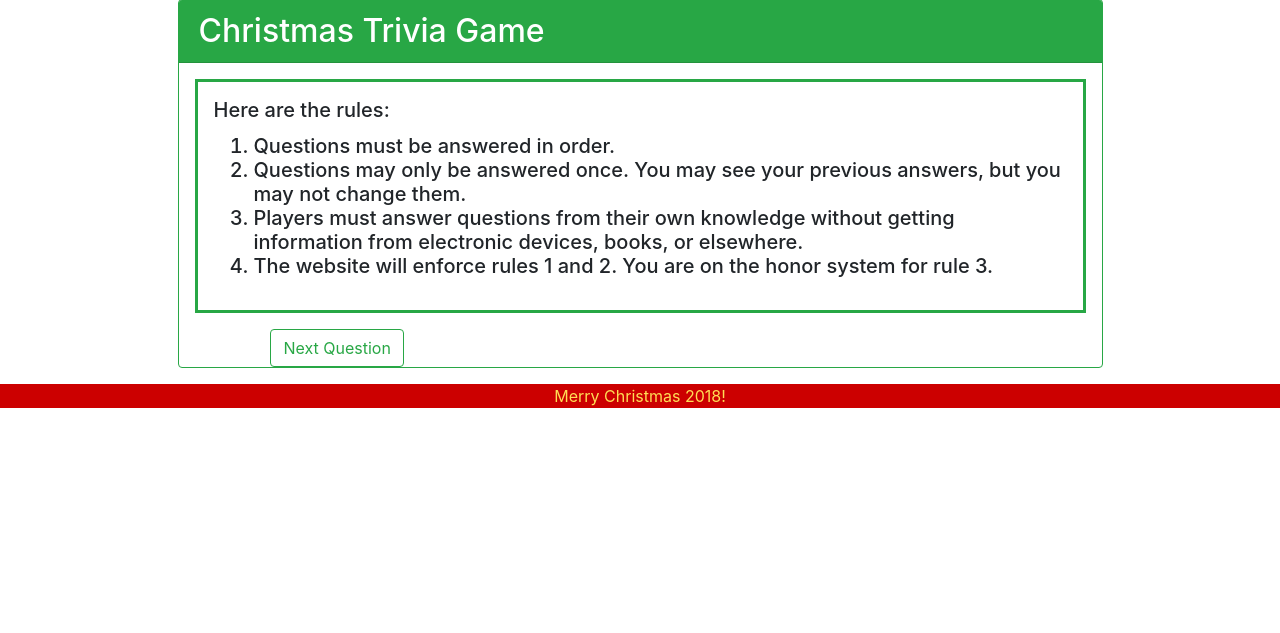
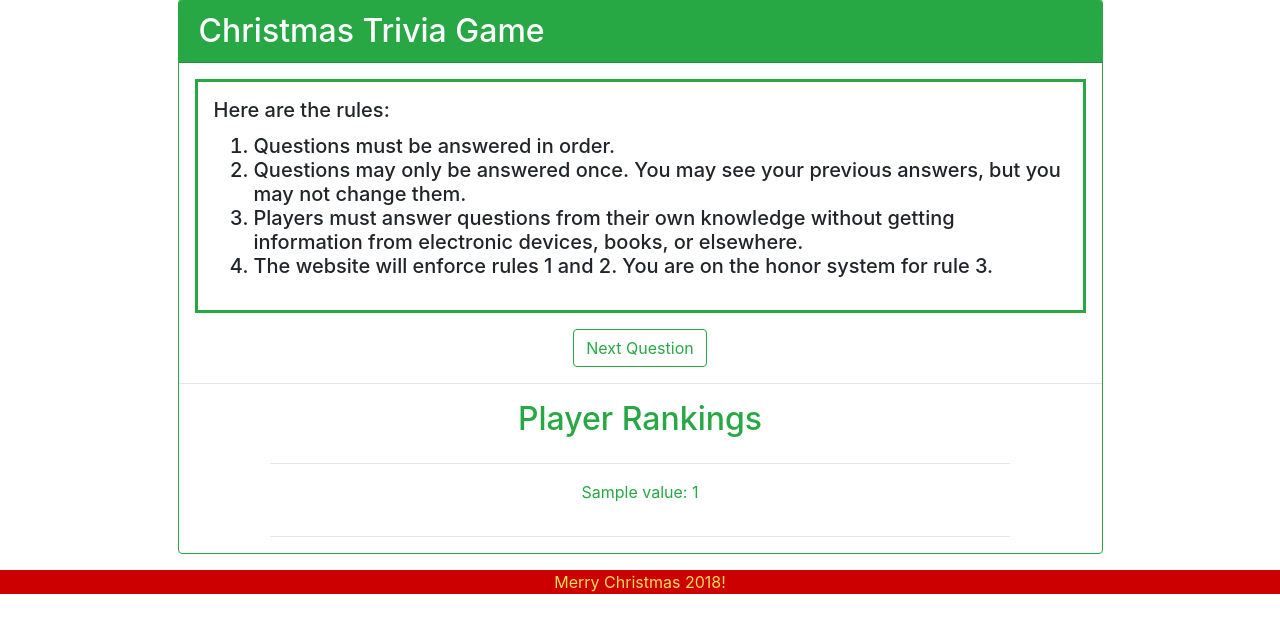
Before and after one commit to JMorris1575/christmas18, a Django app: template c18/trivia/templates/trivia/scoreboard.html in a window 1280 px wide. Shown: the part 121-754 px from the top of the page. Run offline with Django 3.2, Linux system fonts and the light colour scheme; the template is opened without the code that fills it: most values are stand-ins (such as "Sample title", 1, 10 or a date in 2020); some libraries are stand-ins or nearby versions; grey boxes are pictures that could not be loaded.

Commit message:
Finished trivia_scoreboard.html, trivia_question.html up next

```diff
--- a/c18/trivia/templates/trivia/scoreboard.html
+++ b/c18/trivia/templates/trivia/scoreboard.html
@@ -16,11 +16,35 @@
             </ol>
         </div>
         <div class="col-md-10 mx-md-auto">
-            {% if user_attempts == 0 %}
-                <a class="btn btn-outline-success mx-auto" href="{% url 'trivia:next_question' %}">First Question</a>
-            {% else %}
-                <a class="btn btn-outline-success mx-auto" href="{% url 'trivia:next_question' %}">Next Question</a>
-            {% endif %}
+            <div class="row justify-content-center">
+                {% if user_attempts == 0 %}
+                    <a class="btn btn-outline-success text-center" href="{% url 'trivia:next_question' %}">First Question</a>
+                {% else %}
+                    <a class="btn btn-outline-success mx-auto text-center" href="{% url 'trivia:next_question' %}">Next Question</a>
+                {% endif %}
+            </div>
+        </div>
+        <hr>
+        <div class="col-md-10 mx-md-auto">
+            <div class="row justify-content-center">
+                <h2 class="mx-auto text-success">Player Rankings</h2>
+            </div>
+            <hr>
+            <div class="row justify-content-center">
+                {% if stats %}
+                    {% for stat in stats %}
+                        {% if stat.type == "heading" %}
+                            <hr>
+                            <p class="text-success">{{ stat.value }}</p>
+                        {% else %}
+                            <p class="text-success">{{ stat.value.name }}:  {{ stat.value.percent }}</p>
+                        {% endif %}
+                    {% endfor %}
+                {% else %}
+                    <p class="text-success">No rankings yet available.</p>
+                {% endif %}
+            </div>
+            <hr>
         </div>
     </div>
 {% endblock %}
```
